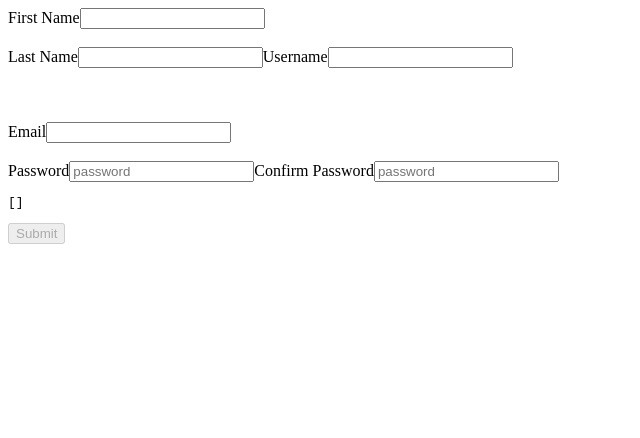
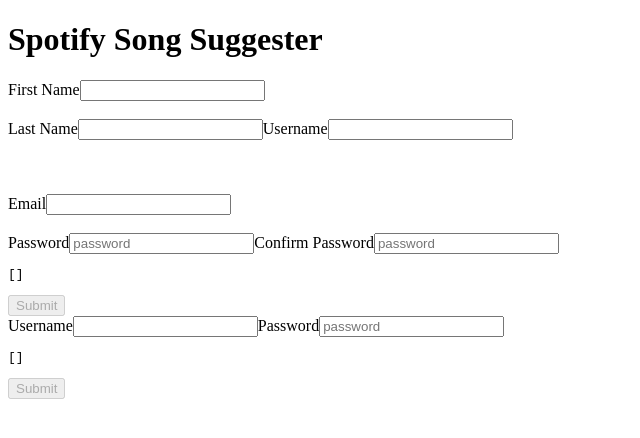
Before and after one commit to Build-Week-Spotify-Song-Suggester-2/front-end, a React (Create React App) app: page /login in a window 1280 px wide. Shown: the top 438 px of the page, without its empty margins (0-640 px from the left). Built offline with nearby package versions, Linux system fonts and the light colour scheme; no server answers.

Commit message:
made login page, added react router

```diff
--- a/package.json
+++ b/package.json
@@ -9,6 +9,7 @@
     "axios": "^0.19.2",
     "react": "^16.13.1",
     "react-dom": "^16.13.1",
+    "react-router-dom": "^5.2.0",
     "react-scripts": "3.4.1",
     "yup": "^0.29.0"
   },
--- a/src/App.js
+++ b/src/App.js
@@ -1,11 +1,17 @@
 import React from 'react';
 import Register from './pages/register/Register'
+import Login from './pages/login/Login'
+
 
 
 function App() {
   return (
     <div>
+        <h1>Spotify Song Suggester</h1>
         <Register/>
+   <Login/>
+
+
     </div>
   );
 }
--- a/src/index.js
+++ b/src/index.js
@@ -1,8 +1,12 @@
 import App from './App';
-
+import { BrowserRouter as Router} from "react-router-dom";
 import React from "react";
 import ReactDOM from "react-dom";
 
 
 
-ReactDOM.render(<App />, document.getElementById("root"));
+ReactDOM.render(
+  <Router>
+  <App />
+  </Router>
+  , document.getElementById("root"));
--- a/src/pages/login/Login.js
+++ b/src/pages/login/Login.js
@@ -0,0 +1,113 @@
+import React, { useState, useEffect } from "react"
+import axios from "axios"
+import * as yup from "yup"
+import loginSchema from '../../validation/login/loginSchema'
+
+const url = "https://reqres.in/api/users"
+
+export default function Login() {
+    const [buttonDisabled, setButtonDisabled] = useState(true);
+    const [formState, setFormState] = useState({
+      username: "",
+      password: ""
+    });
+    const [errors, setErrors] = useState({
+        username: "",
+        password: ""
+    });
+    const [post, setPost] = useState([]);
+
+    useEffect(() => {
+      loginSchema.isValid(formState).then(valid => {
+        setButtonDisabled(!valid);
+      });
+    }, [formState]);
+
+
+    useEffect(() => {
+      axios
+        .post(url, formState)
+        .then(res => {
+          setPost(res.data);
+
+        })
+        .catch(err => console.log(err.response));
+    }, [formState]);
+
+    const formSubmit = e => {
+      e.preventDefault();
+
+      axios
+        .post(url, formState)
+        .then((res) => {
+          setPost(res.data)
+          setFormState({
+            username: "",
+          })
+        })
+        .catch(err => console.log(err.response));
+
+    };
+
+    const inputChange = e => {
+      e.persist();
+      console.log(formState.name)
+      const newFormData = {
+        ...formState,
+        [e.target.name]:
+          e.target.type === "checkbox" ? e.target.checked : e.target.value
+      };
+
+      yup
+        .reach(loginSchema, e.target.name)
+        .validate(e.target.value)
+        .then(valid => {
+          setErrors({
+            ...errors,
+            [e.target.name]: ""
+          });
+        })
+        .catch(err => {
+          setErrors({
+            ...errors,
+            [e.target.name]: err.errors[0]
+          });
+        });
+
+      setFormState(newFormData);
+    };
+
+  return (
+
+
+    <form formSubmit={formSubmit}>
+
+       <label >
+        Username
+            <input
+              type="text"
+              name="username"
+              value={formState.username}
+              onChange={inputChange}
+            />
+        {errors.username.length > 0 ? <p style={{color: "red"}} >{errors.username}</p> : null}
+       </label>
+ <label>
+      Password
+        {errors.password.length > 0 ? <p style={{color: "red"}}>{errors.password}</p> : null}
+            <input
+              type="password"
+              name="password"
+              placeholder="password"
+              value={formState.password}
+              onChange={inputChange}
+            />
+      </label>
+
+
+      <pre>{JSON.stringify(post, null, 2)}</pre>
+      <button disabled={buttonDisabled}>Submit</button>
+
+    </form>
+  )
+  }
```
Also changed, not shown: 1 other file (tests, documents, lock files or other folders).
